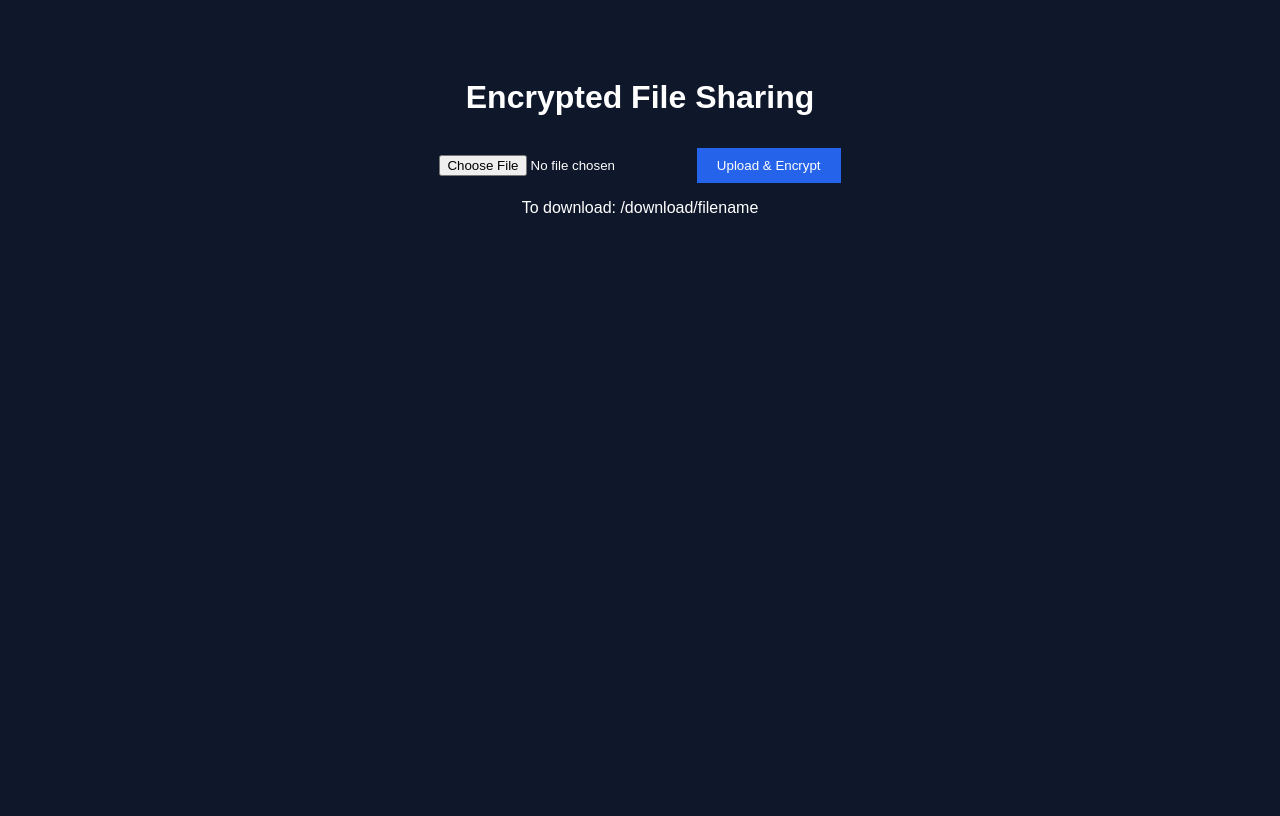
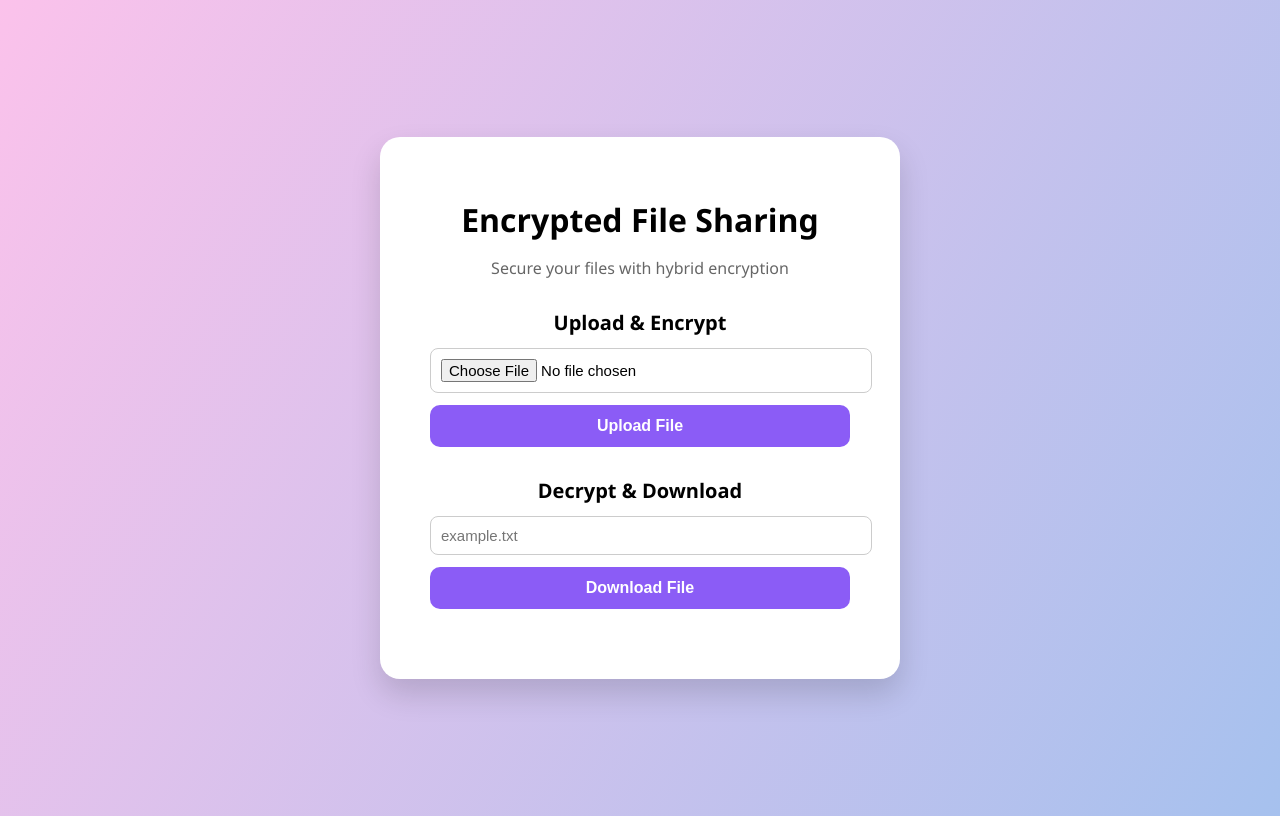
Before and after one commit to EshaaSumesh/Encrypted-File-Sharing-System, a Flask app: page / in a window 1280 px wide. Before the commit the page ends 213 px from the top, so only its background shows below. Run offline with Flask 3, Linux system fonts and the light colour scheme.

Commit message:
Fixed the package

```diff
--- a/app/web.py
+++ b/app/web.py
@@ -3,8 +3,7 @@ from app.file_handler import secure_store, secure_retrieve
 from crypto.rsa_utils import generate_keys
 import os
 
-
-app = Flask(__name__)
+app = Flask(__name__, template_folder="../templates", static_folder="../static")
 private_key, public_key = generate_keys()
 
 @app.route("/", methods=["GET", "POST"])
@@ -16,8 +15,9 @@ def index():
         secure_store(path, public_key)
     return render_template("index.html")
 
-@app.route("/download/<filename>")
-def download(filename):
+@app.route("/download", methods=["POST"])
+def download_file():
+    filename = request.form["filename"]
     secure_retrieve(filename, private_key)
     return send_from_directory("storage", filename, as_attachment=True)
 
--- a/crypto/rsa_utils.py
+++ b/crypto/rsa_utils.py
@@ -1,12 +1,40 @@
 from cryptography.hazmat.primitives.asymmetric import rsa, padding
 from cryptography.hazmat.primitives import serialization, hashes
+import os
 
+KEY_FOLDER = "storage/keys"
+PRIVATE_KEY_PATH = f"{KEY_FOLDER}/private.pem"
+PUBLIC_KEY_PATH = f"{KEY_FOLDER}/public.pem"
 
 def generate_keys():
-    private_key = rsa.generate_private_key(public_exponent=65537, key_size=2048)
-    public_key = private_key.public_key()
+    if not os.path.exists(KEY_FOLDER):
+        os.makedirs(KEY_FOLDER)
+
+    if os.path.exists(PRIVATE_KEY_PATH) and os.path.exists(PUBLIC_KEY_PATH):
+        with open(PRIVATE_KEY_PATH, "rb") as f:
+            private_key = serialization.load_pem_private_key(f.read(), password=None)
+
+        with open(PUBLIC_KEY_PATH, "rb") as f:
+            public_key = serialization.load_pem_public_key(f.read())
+
+    else:
+        private_key = rsa.generate_private_key(public_exponent=65537, key_size=2048)
+        public_key = private_key.public_key()
+
+        with open(PRIVATE_KEY_PATH, "wb") as f:
+            f.write(private_key.private_bytes(
+                encoding=serialization.Encoding.PEM,
+                format=serialization.PrivateFormat.PKCS8,
+                encryption_algorithm=serialization.NoEncryption()
+            ))
+
+        with open(PUBLIC_KEY_PATH, "wb") as f:
+            f.write(public_key.public_bytes(
+                encoding=serialization.Encoding.PEM,
+                format=serialization.PublicFormat.SubjectPublicKeyInfo
+            ))
+
     return private_key, public_key
-
 
 def encrypt_key(aes_key, public_key):
     return public_key.encrypt(
@@ -18,7 +46,6 @@ def encrypt_key(aes_key, public_key):
         )
     )
 
-
 def decrypt_key(encrypted_key, private_key):
     return private_key.decrypt(
         encrypted_key,
--- a/static/style.css
+++ b/static/style.css
@@ -1,16 +1,63 @@
 body {
-  font-family: Arial;
-  background: #0f172a;
-  color: white;
+  background: linear-gradient(120deg, #fbc2eb, #a6c1ee);
+  font-family: "Segoe UI", sans-serif;
+  height: 100vh;
+  display: flex;
+  justify-content: center;
+  align-items: center;
+}
+
+.card {
+  background: white;
+  padding: 40px 50px;
+  border-radius: 20px;
+  width: 420px;
+  box-shadow: 0 15px 30px rgba(0,0,0,0.15);
   text-align: center;
-  padding: 50px;
+}
+
+h1 {
+  font-size: 32px;
+  margin-bottom: 10px;
+}
+
+.subtitle {
+  color: #666;
+  margin-bottom: 30px;
+}
+
+.section {
+  margin-bottom: 30px;
+}
+
+h2 {
+  font-size: 20px;
+  margin-bottom: 12px;
+}
+
+input[type="file"],
+input[type="text"] {
+  width: 100%;
+  padding: 10px;
+  border-radius: 8px;
+  border: 1px solid #ccc;
+  margin-bottom: 12px;
+  font-size: 15px;
 }
 
 button {
-  padding: 10px 20px;
-  margin-top: 10px;
-  background: #2563eb;
+  width: 100%;
+  padding: 12px;
+  border-radius: 10px;
   border: none;
+  font-size: 16px;
+  font-weight: 600;
+  background: #8b5cf6;
   color: white;
   cursor: pointer;
+  transition: 0.3s;
 }
+
+button:hover {
+  background: #7c3aed;
+}
--- a/templates/index.html
+++ b/templates/index.html
@@ -5,13 +5,25 @@
   <link rel="stylesheet" href="/static/style.css">
 </head>
 <body>
-  <h1>Encrypted File Sharing</h1>
+  <div class="card">
+    <h1> Encrypted File Sharing</h1>
+    <p class="subtitle">Secure your files with hybrid encryption</p>
 
-  <form method="POST" enctype="multipart/form-data">
-    <input type="file" name="file" required>
-    <button type="submit">Upload & Encrypt</button>
-  </form>
+    <div class="section">
+      <h2>Upload & Encrypt</h2>
+      <form method="POST" enctype="multipart/form-data">
+        <input type="file" name="file" required>
+        <button type="submit">Upload File</button>
+      </form>
+    </div>
 
-  <p>To download: /download/filename</p>
+    <div class="section">
+      <h2>Decrypt & Download</h2>
+      <form action="/download" method="POST">
+        <input type="text" name="filename" placeholder="example.txt" required>
+        <button type="submit">Download File</button>
+      </form>
+    </div>
+  </div>
 </body>
 </html>
```
Also changed, not shown: storage/test.txt (deleted), 2 other files.
